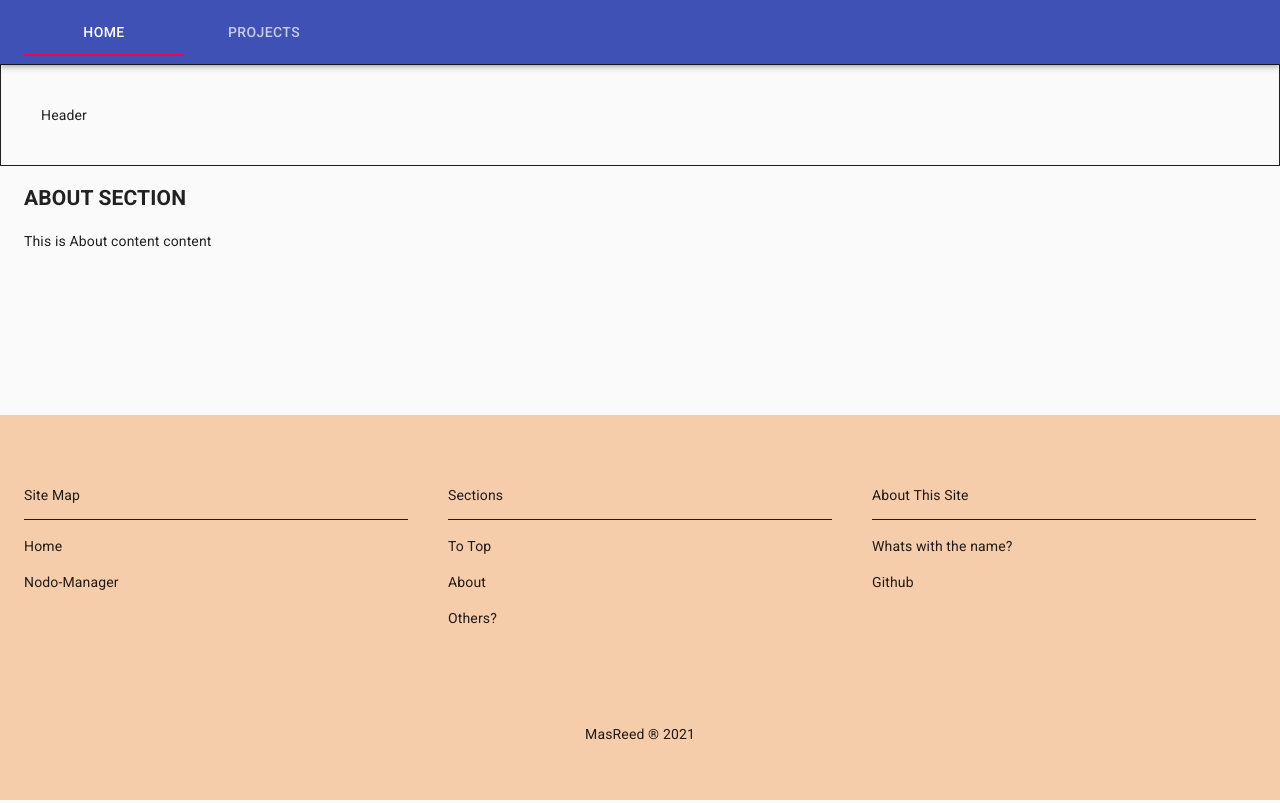
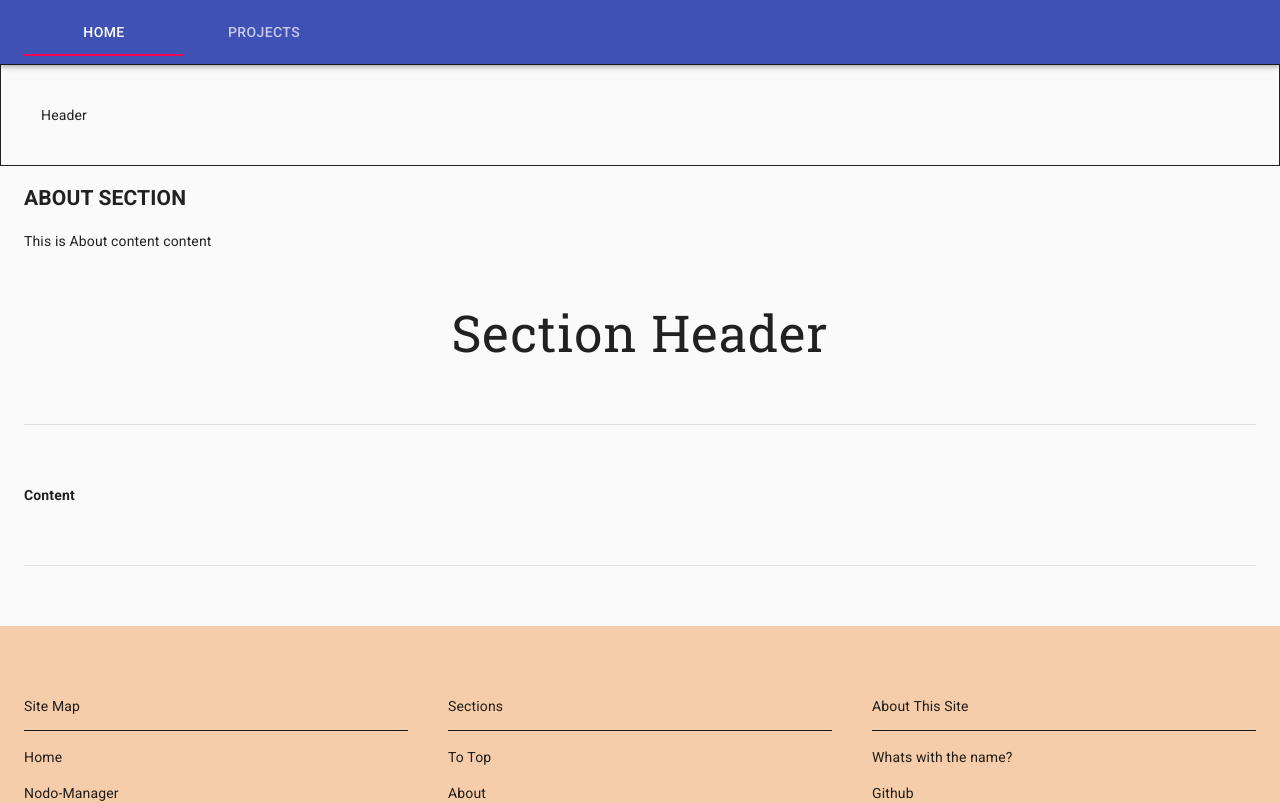
Before and after one commit to MasReed/personal-interactive-website, a React (Create React App) app: page / in a window 1280 px wide. Shown: the top 803 px of the page. Built offline with nearby package versions, Linux system fonts and the light colour scheme.

Commit message:
create SectionLayout component for separating areas of CV on page

```diff
--- a/public/index.html
+++ b/public/index.html
@@ -25,7 +25,7 @@
       Learn how to configure a non-root public URL by running `npm run build`.
     -->
     <!-- Material UI Stuff -->
-    <link rel="stylesheet" href="https://fonts.googleapis.com/css?family=Roboto:300,400,500,700&display=swap" />
+    <link rel="stylesheet" href="https://fonts.googleapis.com/css?family=Roboto:300,400,500,700&family=Roboto+Slab&display=swap" />
     <link rel="stylesheet" href="https://fonts.googleapis.com/icon?family=Material+Icons" />
 
     <title>Mason Reed | Interactive CV</title>
--- a/src/App.js
+++ b/src/App.js
@@ -6,6 +6,7 @@ import Toolbar from '@material-ui/core/Toolbar'
 
 import AboutSection from './AboutSection'
 import PageFooter from './PageFooter'
+import SectionLayout from './SectionLayout'
 
 function App() {
   return (
@@ -28,6 +29,9 @@ function App() {
 
       <Box id='content' style={{ flex: 1 }}>
         <AboutSection />
+        <SectionLayout sectionHeader={'Section Header'}>
+          <h4>Content</h4>
+        </SectionLayout>
       </Box>
 
       <PageFooter />
--- /dev/null
+++ b/src/SectionLayout.jsx
@@ -0,0 +1,35 @@
+import React from 'react'
+
+import Box from '@material-ui/core/Box'
+import Container from '@material-ui/core/Container'
+
+export default function SectionLayout({ children, sectionHeader }) {
+  const headingStyle = {
+      fontFamily: '"Roboto Slab", serif',
+      fontSize: '3.175rem',
+      fontWeight: 'normal',
+      letterSpacing: '1px',
+      margin: '20px',
+      textAlign: 'center',
+      lineHeight: 1.2,
+
+  }
+
+  const hrStyle = {
+    border: 0,
+    borderColor: '#49464D',
+    borderTop: '1px solid rgba(0, 0, 0, 0.1)',
+    margin: '60px 0',
+  }
+
+  return (
+    <Box>
+      <Container>
+        <h2 style={headingStyle}>{sectionHeader}</h2>
+        <hr style={hrStyle} />
+        {children}
+        <hr style={hrStyle} />
+      </Container>
+    </Box>
+  )
+}
```
